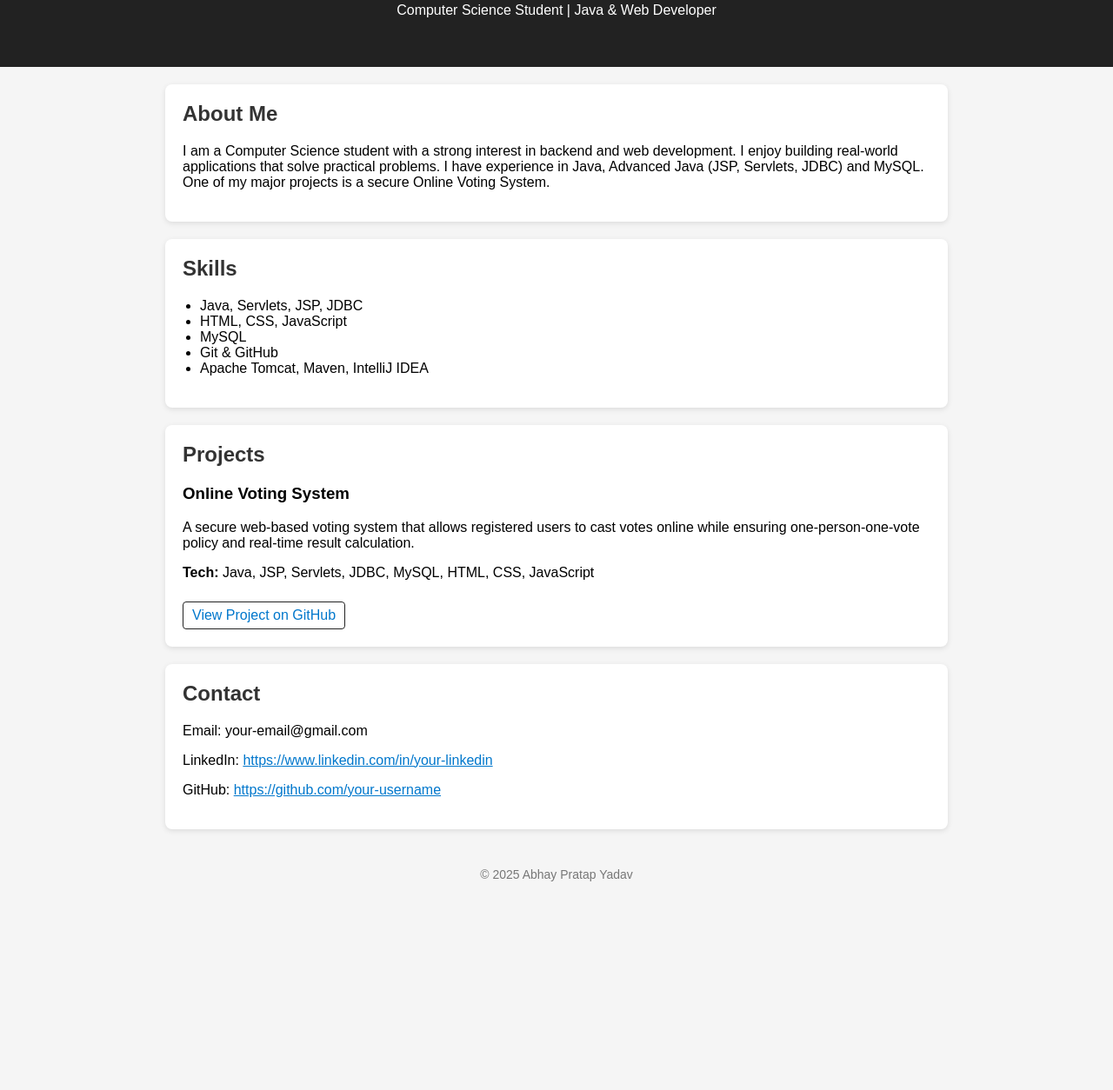
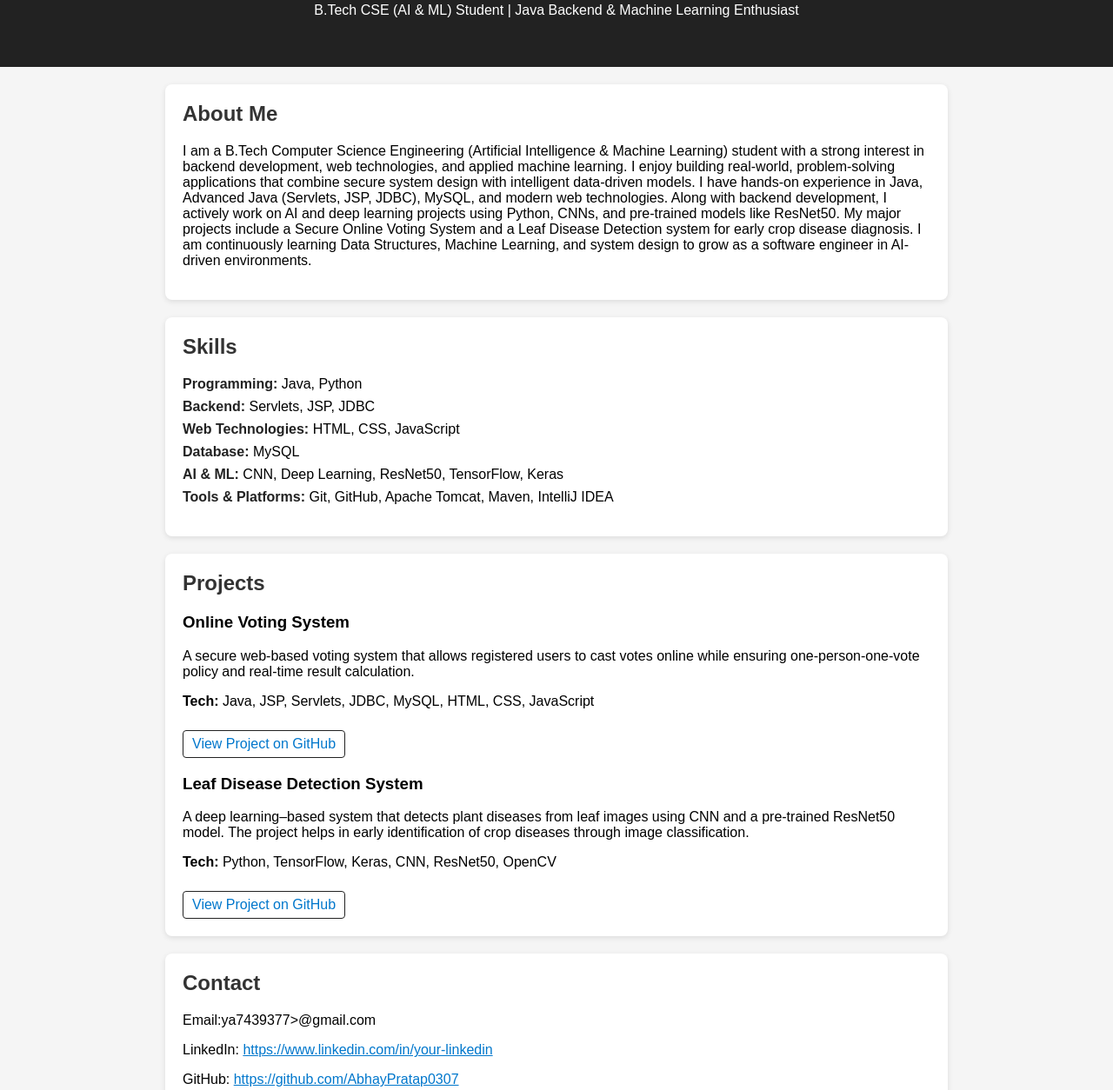
Before and after one commit to AbhayPratap0307/AbhayPratap0307.github.io, a plain HTML site: page index.html in a window 1280 px wide. Shown: the part 111-1365 px from the top of the page at 87% size. Before the commit the page ends 1149 px from the top, so only its background shows below. Drawn offline with Linux system fonts and the light colour scheme.

Commit message:
Updated skills section

```diff
--- a/index.html
+++ b/index.html
@@ -9,27 +9,39 @@
 
 <header>
     <h1>Abhay Pratap Yadav</h1>
-    <p>Computer Science Student | Java & Web Developer</p>
+    <p>B.Tech CSE (AI & ML) Student | Java Backend & Machine Learning Enthusiast
+</p>
 </header>
 
 <section>
     <h2>About Me</h2>
     <p>
-        I am a Computer Science student with a strong interest in backend and web development.
-        I enjoy building real-world applications that solve practical problems.
-        I have experience in Java, Advanced Java (JSP, Servlets, JDBC) and MySQL.
-        One of my major projects is a secure Online Voting System.
+        I am a B.Tech Computer Science Engineering (Artificial Intelligence & Machine Learning) student
+with a strong interest in backend development, web technologies, and applied machine learning.
+
+I enjoy building real-world, problem-solving applications that combine secure system design
+with intelligent data-driven models. I have hands-on experience in Java, Advanced Java
+(Servlets, JSP, JDBC), MySQL, and modern web technologies.
+
+Along with backend development, I actively work on AI and deep learning projects using
+Python, CNNs, and pre-trained models like ResNet50. My major projects include a Secure
+Online Voting System and a Leaf Disease Detection system for early crop disease diagnosis.
+
+I am continuously learning Data Structures, Machine Learning, and system design to grow
+as a software engineer in AI-driven environments.
+
     </p>
 </section>
 
 <section>
     <h2>Skills</h2>
-    <ul>
-        <li>Java, Servlets, JSP, JDBC</li>
-        <li>HTML, CSS, JavaScript</li>
-        <li>MySQL</li>
-        <li>Git & GitHub</li>
-        <li>Apache Tomcat, Maven, IntelliJ IDEA</li>
+    <ul class="skills-list">
+        <li><strong>Programming:</strong> Java, Python</li>
+        <li><strong>Backend:</strong> Servlets, JSP, JDBC</li>
+        <li><strong>Web Technologies:</strong> HTML, CSS, JavaScript</li>
+        <li><strong>Database:</strong> MySQL</li>
+        <li><strong>AI & ML:</strong> CNN, Deep Learning, ResNet50, TensorFlow, Keras</li>
+        <li><strong>Tools & Platforms:</strong> Git, GitHub, Apache Tomcat, Maven, IntelliJ IDEA</li>
     </ul>
 </section>
 
@@ -43,21 +55,34 @@
             while ensuring one-person-one-vote policy and real-time result calculation.
         </p>
         <p><strong>Tech:</strong> Java, JSP, Servlets, JDBC, MySQL, HTML, CSS, JavaScript</p>
-        <a href="https://github.com/your-username/online-voting-system" target="_blank">
-            View Project on GitHub
-        </a>
+       <a href="https://github.com/AbhayPratap0307/Online-Voting-System" target="_blank">
+    View Project on GitHub
+</a>
+       <div class="project">
+    <h3>Leaf Disease Detection System</h3>
+    <p>
+        A deep learning–based system that detects plant diseases from leaf images
+        using CNN and a pre-trained ResNet50 model. The project helps in early
+        identification of crop diseases through image classification.
+    </p>
+    <p><strong>Tech:</strong> Python, TensorFlow, Keras, CNN, ResNet50, OpenCV</p>
+    <a href="https://github.com/AbhayPratap0307/leaf-disease-detection" target="_blank">
+        View Project on GitHub
+    </a>
+</div>
+
     </div>
 
 </section>
 
 <section>
     <h2>Contact</h2>
-    <p>Email: your-email@gmail.com</p>
+    <p>Email:ya7439377>@gmail.com</p>
     <p>LinkedIn: <a href="https://www.linkedin.com/in/your-linkedin" target="_blank">
         https://www.linkedin.com/in/your-linkedin
     </a></p>
-    <p>GitHub: <a href="https://github.com/your-username" target="_blank">
-        https://github.com/your-username
+    <p>GitHub: <a href="https://github.com/AbhayPratap0307" target="_blank">
+        https://github.com/AbhayPratap0307
     </a></p>
 </section>
 
--- a/style.css
+++ b/style.css
@@ -66,3 +66,15 @@ footer {
     color: #777;
     font-size: 14px;
 }
+.skills-list {
+    list-style-type: none;
+    padding-left: 0;
+}
+
+.skills-list li {
+    margin-bottom: 8px;
+    font-size: 16px;
+}
+.skills-list strong {
+    color: #222;
+}
```
